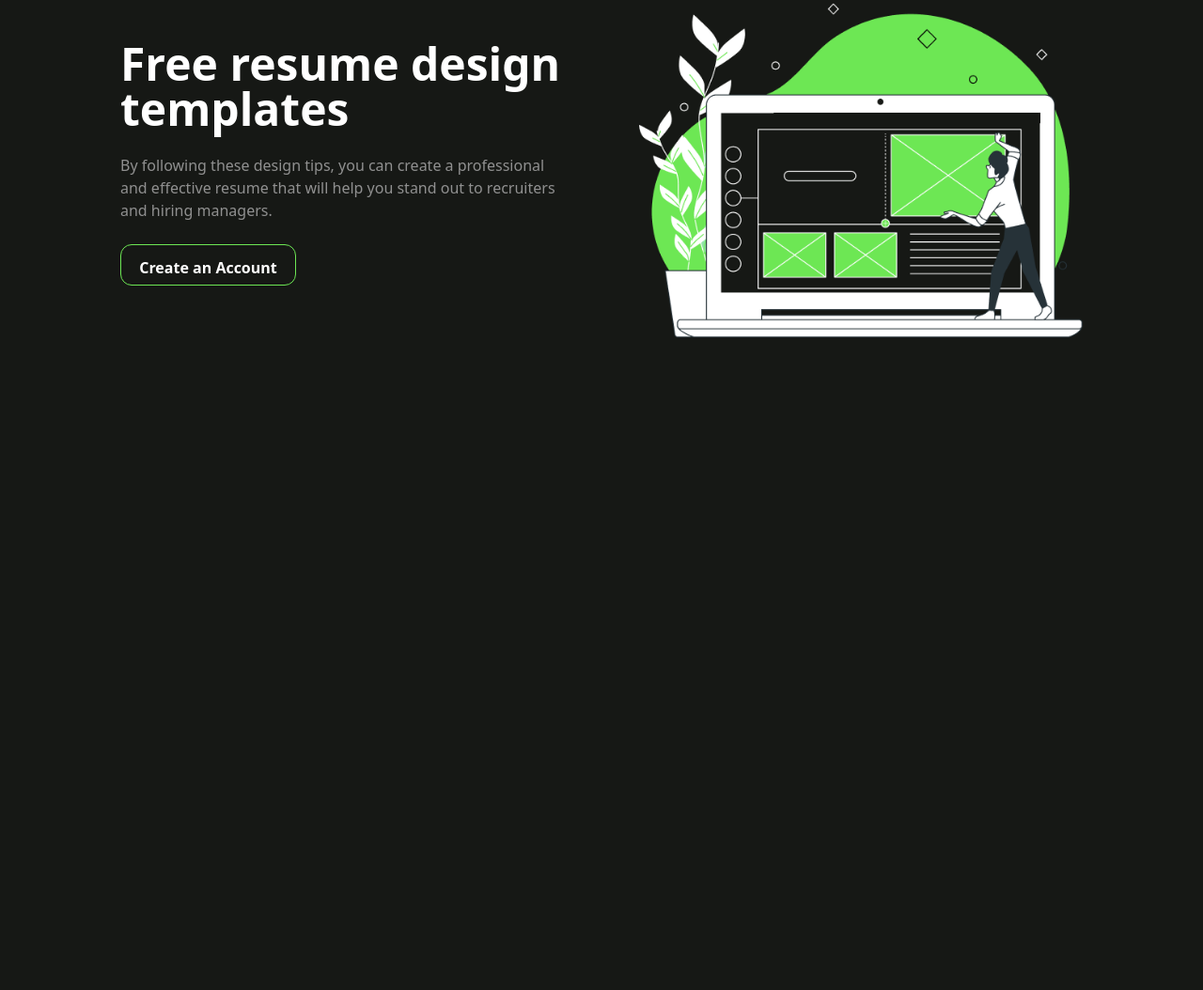
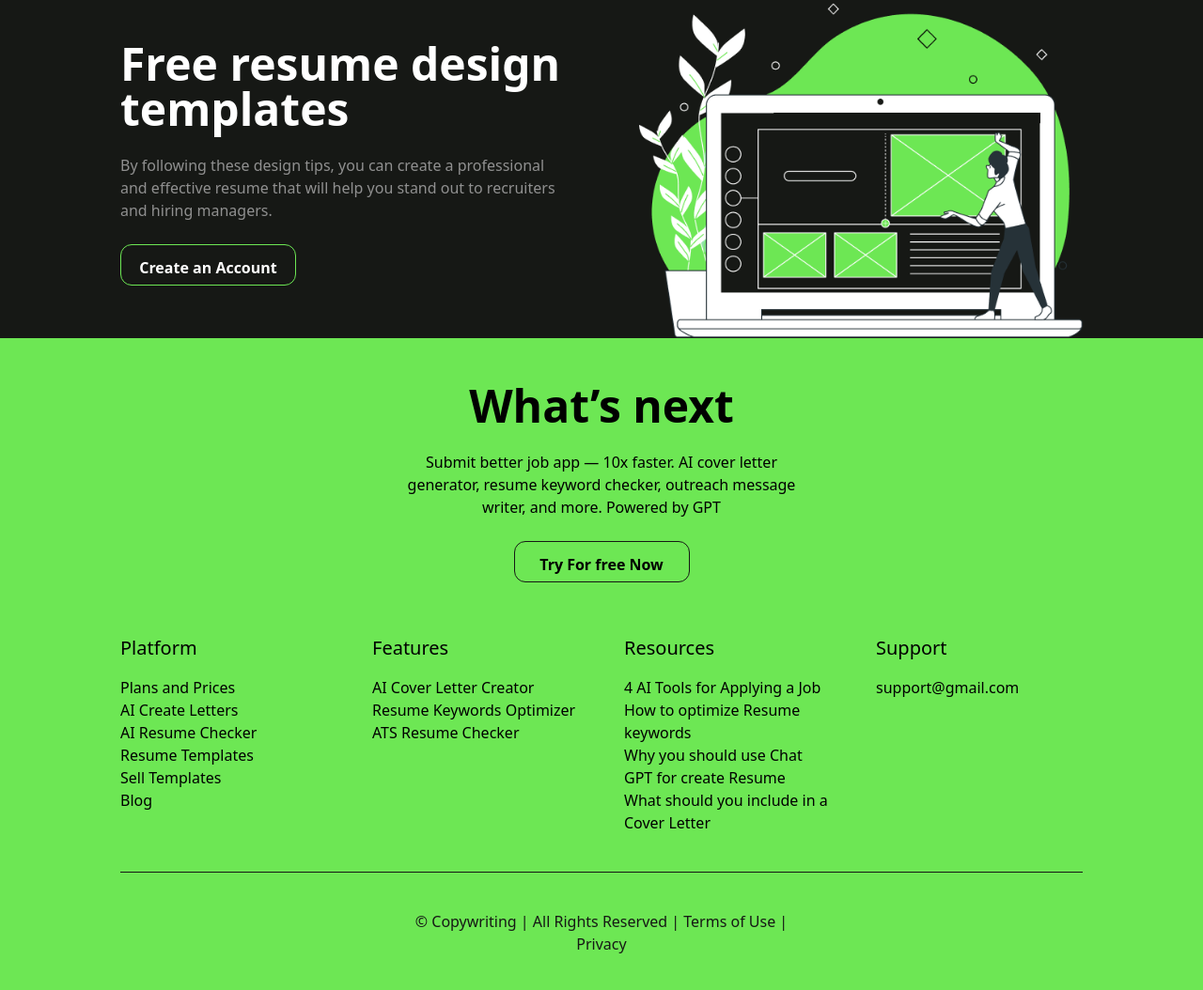
Before and after one commit to Winnie-Waiguru/postJob-landingPage, a website: page index.html in a window 1280 px wide. Shown: the part 3681-4735 px from the top of the page at 94% size. Before the commit the page ends 4041 px from the top, so only its background shows below. Drawn offline with nearby package versions, Linux system fonts and the light colour scheme.

Commit message:
Added footer section code

```diff
--- a/index.html
+++ b/index.html
@@ -471,6 +471,63 @@
         </div>
       </section>
     </main>
+    <footer class="pt-[48px] pb-[72px] flex flex-col items-center bg-secondary">
+      <div class="w-2/3 lg:w-1/3 text-center">
+        <h3 class="text-4xl lg:text-5xl font-semibold">What’s next</h3>
+        <p class="my-[24px]">
+          Submit better job app — 10x faster. AI cover letter generator, resume
+          keyword checker, outreach message writer, and more. Powered by GPT
+        </p>
+        <button
+          class="w-[187px] h-[44px] mb-4 my-auto py-[12px] border border-primary rounded-xl font-semibold"
+        >
+          Try For free Now
+        </button>
+      </div>
+      <div
+        class="w-2/3 md:w-4/5 pt-[40px] grid justify-center grid-cols-1 md:grid-cols-2 lg:grid-cols-4 gap-12"
+      >
+        <div>
+          <h4 class="text-xl font-medium pb-[16px]">Platform</h4>
+          <ul class="font-base">
+            <li>Plans and Prices</li>
+            <li>AI Create Letters</li>
+            <li>AI Resume Checker</li>
+            <li>Resume Templates</li>
+            <li>Sell Templates</li>
+            <li>Blog</li>
+          </ul>
+        </div>
+        <div>
+          <h4 class="text-xl font-medium pb-[16px]">Features</h4>
+          <ul class="font-base">
+            <li>AI Cover Letter Creator</li>
+            <li>Resume Keywords Optimizer</li>
+            <li>ATS Resume Checker</li>
+          </ul>
+        </div>
+        <div>
+          <h4 class="text-xl font-medium pb-[16px]">Resources</h4>
+          <ul class="font-base">
+            <li>4 AI Tools for Applying a Job</li>
+            <li>How to optimize Resume keywords</li>
+            <li>Why you should use Chat GPT for create Resume</li>
+            <li>What should you include in a Cover Letter</li>
+          </ul>
+        </div>
+        <div>
+          <h4 class="text-xl font-medium pb-[16px]">Support</h4>
+          <p class="font-base">support@gmail.com</p>
+          <div></div>
+        </div>
+      </div>
+      <hr class="w-4/5 my-[40px] border-primary" />
+      <div class="w-2/3 lg:w-1/3 text-center">
+        <p class="text-base text-primary">
+          © Copywriting | All Rights Reserved | Terms of Use | Privacy
+        </p>
+      </div>
+    </footer>
 
     <!-- script file -->
     <script src="src/index.js"></script>
```
